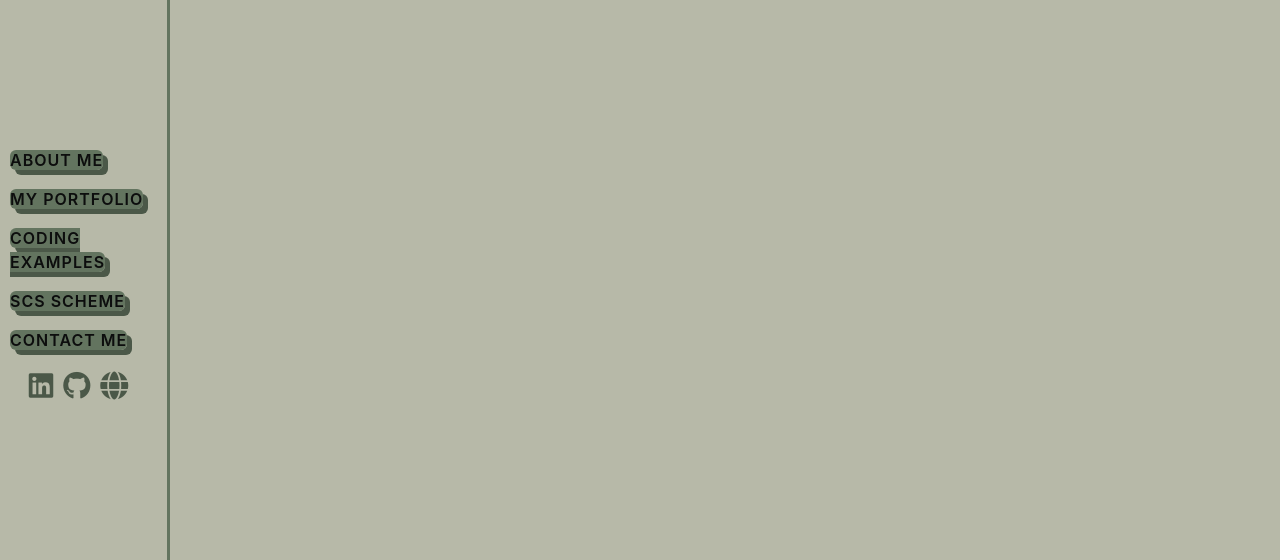
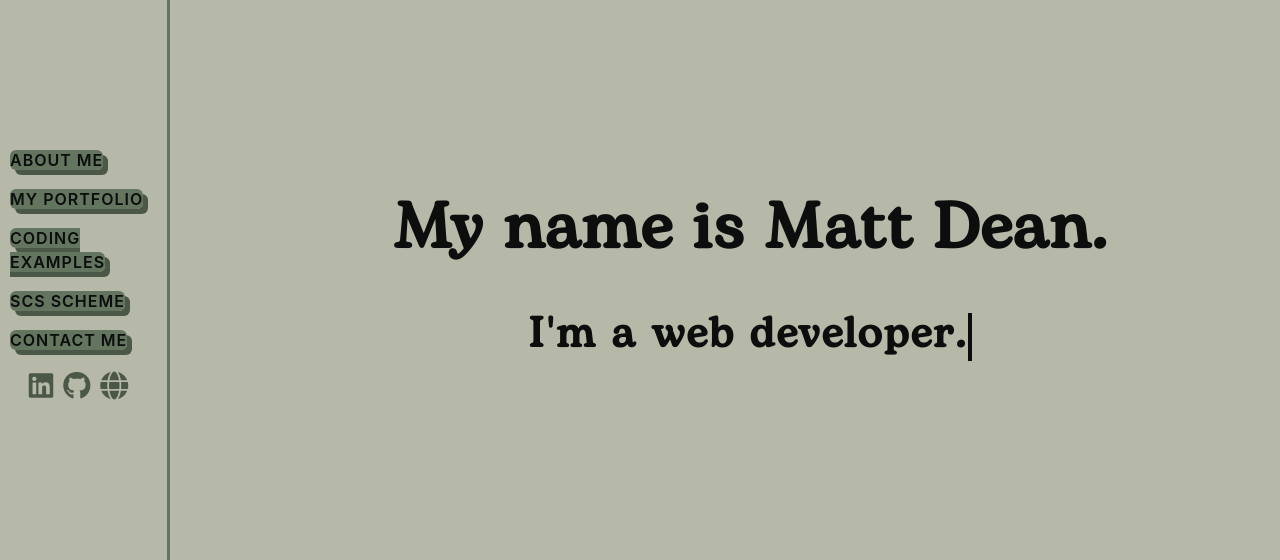
Before and after one commit to MattJDean/Netmatters-Portfolio, a PHP site: page / in a window 1280 px wide; the page is wider, and only the part inside the window is pictured. Shown: the part 168-728 px from the top of that part. Run offline with PHP 8.4, Linux system fonts and the light colour scheme; some libraries are stand-ins or nearby versions; some web fonts are replaced.

Commit message:
1230 03/09/24

```diff
--- a/index.html
+++ b/index.html
@@ -152,6 +152,8 @@
 
         <!----------------------------------------------------------------Hero Section-->
         <div id="hero" class="hero__container--md">
+            <div class="hero__text--h1"><h1 id="heroTextTop">My name is Matt Dean.</h1></div>
+            <div class="hero__text--h2"><h2 id="typedTextMd"></h2></div>
             <!-- <img src="/assets/typography/Matt-Dean-Hero-Text-833x411.png"> -->
 
         </div>
--- a/scss/components/_hero.scss
+++ b/scss/components/_hero.scss
@@ -20,23 +20,29 @@
     .hero__text--h1 {
         grid-row: 2;
         align-self: end;
+        display: flex;
+        justify-content: center;
+        align-items: center;
+        margin:  0 auto;
         font-family: $hero-font;
-        font-size: 1.1rem;
+        font-size: clamp(0.8rem, 4vw, 1.8rem);
         font-weight: 600;
         letter-spacing: 1px;
         color: $text-color;
+        text-wrap: nowrap;
     }
-
-
 
     .hero__text--h2 {
         grid-row: 3;
         align-self: start;
+        display: flex;
+        justify-content: center;
+        align-items: center;
+        margin: 0 auto;
         font-family: $hero-font;
-        font-size: 1rem;
+        font-size: clamp(0.6rem, 3.5vw, 1.6rem);
         font-weight: 400;
-        margin-top: 10px;
-        letter-spacing: 1px;
+        letter-spacing: .8px;
         color: $text-color;
     }
 
@@ -128,21 +134,72 @@
         display: grid;
         width: 100%;
         height: 100vh;
-        margin: 0 20px;
-        margin-top: 180px;
+        margin: 0 auto;
         scroll-snap-align: start;
         place-items: center;
         overflow: hidden;
 
+        grid-template-rows: 1fr auto 1fr;
+        grid-template-columns: 1fr;
+        scroll-snap-align: start;
+        place-items: center;
+        overflow: hidden;
 
-        /*Main Hero Logo Image*/
-        img {
-            width: 80%;
-            min-height: 150px;
-            image-rendering: optimizeQuality;
-            object-fit: cover;
-            align-self: center;
-            justify-self: center;
+        .hero__text--h1 {
+            grid-row: 2;
+            align-self: end;
+            margin: 0 auto;
+            display: flex;
+            justify-content: center;
+            align-items: center;
+
+            text-align: center;
+            font-family: $hero-font;
+            font-size: clamp(1.5rem, 2.5vw, 2.75rem);
+            font-weight: 600;
+            letter-spacing: 1px;
+            line-height: 3.5rem;
+            color: $text-color;
+            text-wrap: nowrap;
         }
+
+        .hero__text--h2 {
+            grid-row: 3;
+            align-self: start;
+            display: flex;
+            justify-content: center;
+            align-items: center;
+            font-family: $hero-font;
+            font-size: clamp(1.2rem, 2.2vw, 2rem);
+            font-weight: 400;
+            margin-top: 10px;
+            letter-spacing: 1px;
+            color: $text-color;
+        }
+
+        #typedTextMd {
+            overflow: hidden;
+            border-right: 0.1em solid $text-color;
+            white-space: nowrap;
+            margin: 0 auto;
+            letter-spacing: 0.05em;
+            animation: blink-caret 0.75s step-end infinite;
+          }
+
+          @keyframes blink-caret {
+            from, to { border-color: transparent; }
+            50% { border-color: $text-color; }
+          }
+
+
+        // /*Main Hero Logo Image*/
+        // img {
+        //     width: 80%;
+        //     min-height: 150px;
+        //     image-rendering: optimizeQuality;
+        //     object-fit: cover;
+        //     align-self: center;
+        //     justify-self: center;
+        // }
     }
 }
```
Also changed, not shown: js/main.js (+23 -11 lines), css/style.css.
